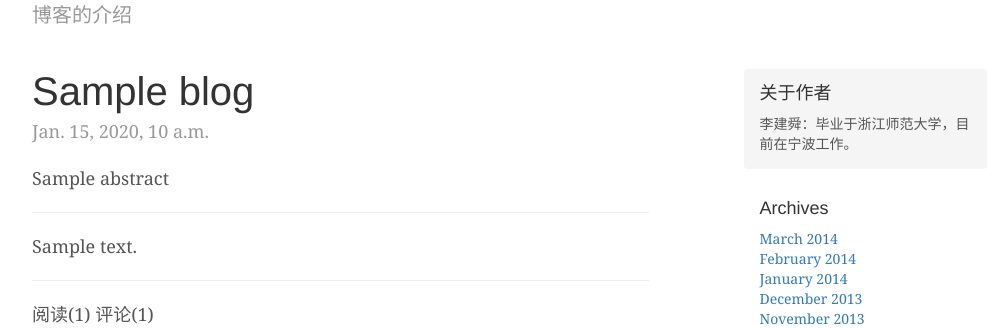
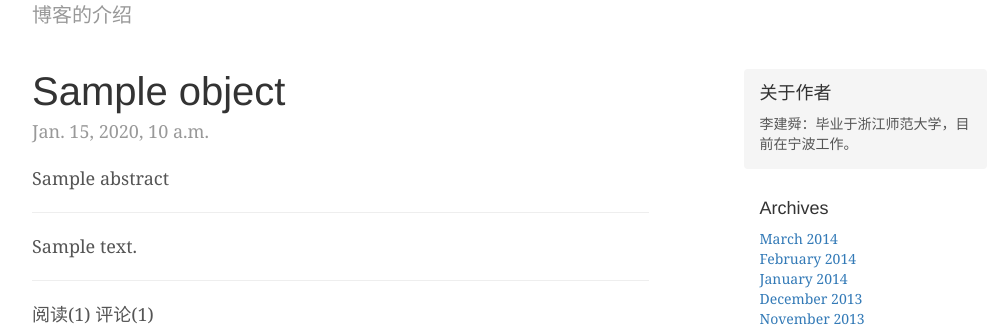
Before and after one commit to leo493852107/leosite, a Django app: template templates/blog/blog_detail.html in a window 1280 px wide. Shown: the part 155-484 px from the top of the page, without its empty margins (138-1137 px from the left). Run offline with Django 3.2, Linux system fonts and the light colour scheme; the template is opened without the code that fills it: most values are stand-ins (such as "Sample title", 1, 10 or a date in 2020); data that the repository does not hold is empty; some libraries are stand-ins or nearby versions.

Commit message:
ListView, DetailView的优化

```diff
--- a/blog/urls.py
+++ b/blog/urls.py
@@ -15,7 +15,7 @@ urlpatterns = [
     url(r'^list/$', BlogListView.as_view(), name="blog_list"),
 
     # 博客详情页
-    url(r'^detail/(?P<blog_id>\d+)/$', BlogDetailView.as_view(), name="blog_detail"),
+    url(r'^detail/(?P<pk>\d+)/$', BlogDetailView.as_view(), name="blog_detail"),
 
 
 ]
--- a/templates/blog/blog_detail.html
+++ b/templates/blog/blog_detail.html
@@ -14,15 +14,15 @@
         <div class="col-sm-8 blog-main">
 
         <div class="blog-post">
-            <h2 class="blog-post-title">{{ blog.title }}</h2>
-            <p class="blog-post-meta">{{ blog.create_time }}</p>
-            <p>{{ blog.abstract }}</p>
+            <h2 class="blog-post-title">{{ object.title }}</h2>
+            <p class="blog-post-meta">{{ object.create_time }}</p>
+            <p>{{ object.abstract }}</p>
             <hr>
-            <div>{{ blog.content }}</div>
+            <div>{{ object.content }}</div>
             <hr>
             <div>
-                    阅读({{ blog.read_num }})
-                    评论({{ blog.comment_num }})
+                    阅读({{ object.read_num }})
+                    评论({{ object.comment_num }})
             </div>
           </div><!-- /.blog-post -->
 
```
Also changed, not shown: blog/models.py (+8 -0 lines).
